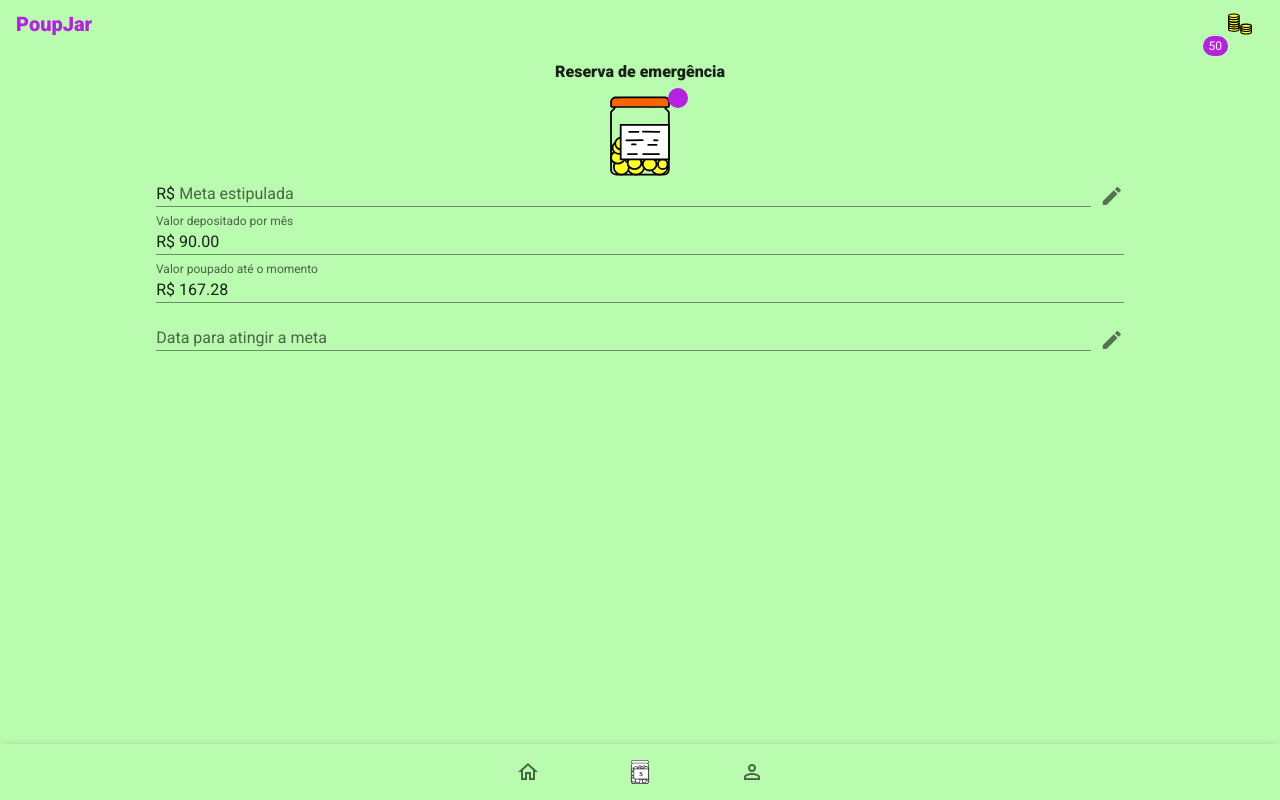
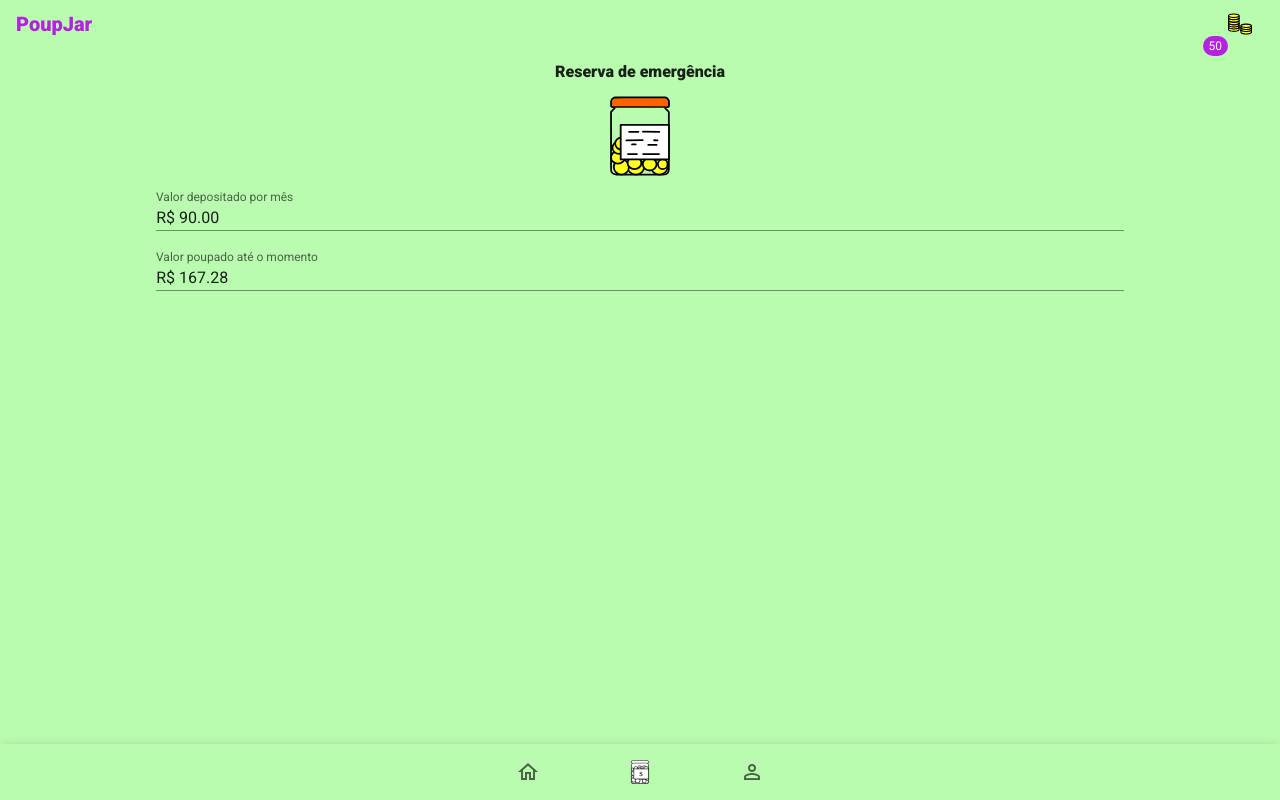
Before and after one commit to flpgst/jar-cash-saver, a Vue app in the folder frontend/: page /#/jar/1 in a window 1280 px wide. Built offline with nearby package versions, Linux system fonts and the light colour scheme; what vue-timers would draw is missing.

Commit message:
badge status correction

```diff
--- a/frontend/src/views/JarData.vue
+++ b/frontend/src/views/JarData.vue
@@ -30,8 +30,9 @@
       </v-col>
     </v-row>
     <v-row class="ma-0 d-flex justify-center">
-      <v-col class="justify-self-center pa-0" cols="10">
+      <v-col class="justify-self-center px-0 pb-0" cols="10">
         <v-text-field
+          v-if="jar.unlockable"
           v-model="targetValue"
           label="Meta estipulada"
           :readonly="editTargetValue"
@@ -43,7 +44,7 @@
       </v-col>
     </v-row>
     <v-row class="ma-0 d-flex justify-center">
-      <v-col class="justify-self-center pa-0" cols="10">
+      <v-col class="justify-self-center px-0 pb-0" cols="10">
         <v-text-field
           :value="getMonthlyValue()"
           label="Valor depositado por mês"
@@ -54,7 +55,7 @@
       </v-col>
     </v-row>
     <v-row class="ma-0 d-flex justify-center">
-      <v-col class="justify-self-center pa-0" cols="10">
+      <v-col class="justify-self-center px-0 pb-0" cols="10">
         <v-text-field
           :value="jar.currentValue.toFixed(2)"
           label="Valor poupado até o momento"
@@ -67,6 +68,7 @@
     <v-row class="ma-0 d-flex justify-center">
       <v-col class="justify-self-center pa-0" cols="10">
         <v-text-field
+          v-if="jar.unlockable"
           v-model="dueDate"
           label="Data para atingir a meta"
           :readonly="editDueDate"
@@ -177,6 +179,9 @@ export default {
         case "COMPLETED":
           color = "#00a857";
           break;
+        case "ACTIVE":
+          color = "transparent";
+          break;
       }
       return color;
     },
```
